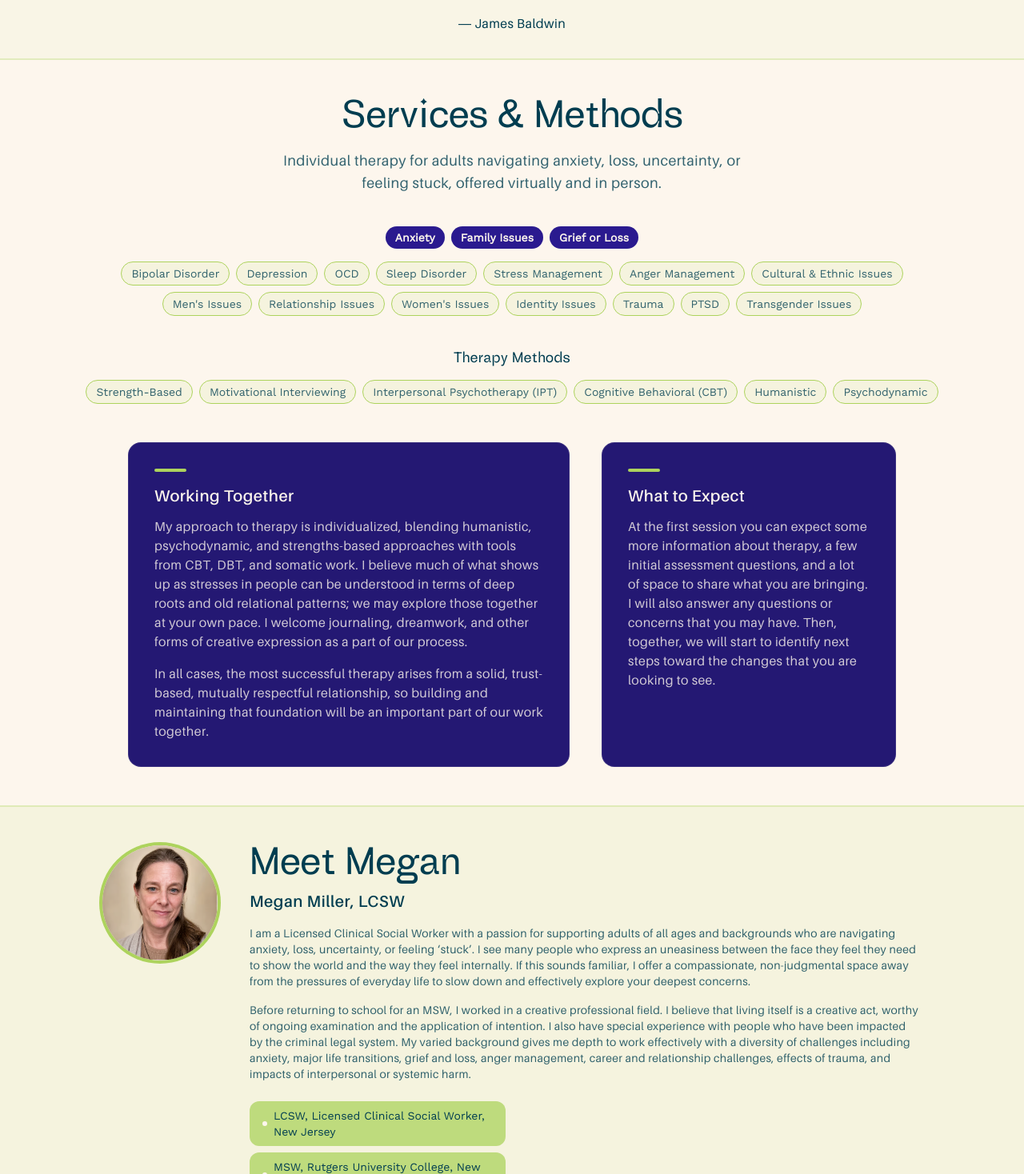
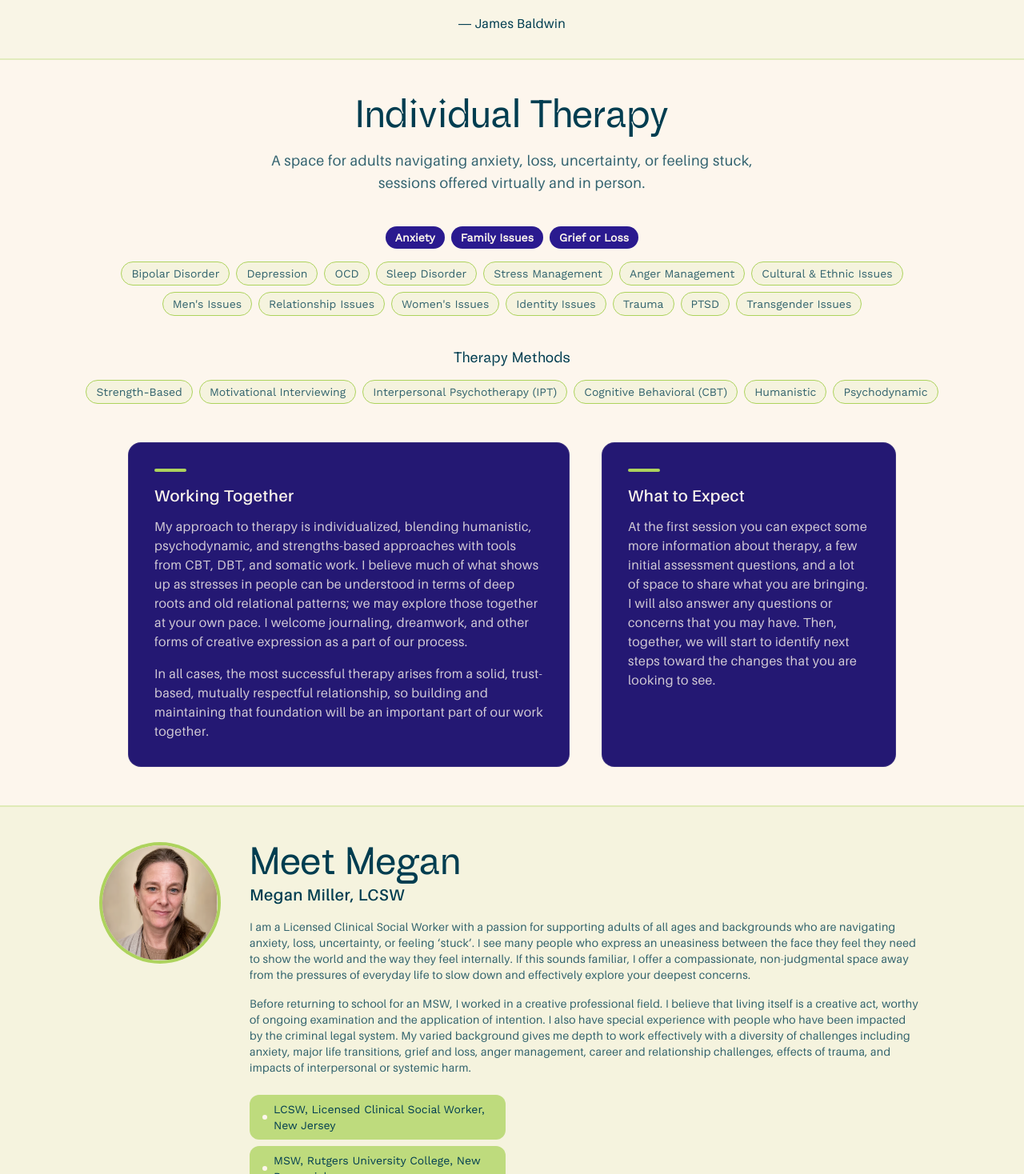
Before and after one commit to makapiatia/freespace-therapy, a Next.js app: page / in a window 1280 px wide. Shown: the part 622-2090 px from the top of the page at 80% size. Built offline with nearby package versions, Linux system fonts and the light colour scheme.

Commit message:
Style updates

```diff
--- a/src/components/About.tsx
+++ b/src/components/About.tsx
@@ -44,10 +44,10 @@ export default function About() {
             "justify-end md:col-start-2",
           )}
         >
-          <h2 className="font-diamond text-4xl text-darkTeal md:text-5xl">
+          <h2 className="font-diamond text-3xl text-darkTeal md:text-5xl">
             Meet Megan
           </h2>
-          <p className="font-aileron-semibold mt-2 text-xl text-darkTeal">
+          <p className="font-aileron-semibold text-xl text-darkTeal">
             Megan Miller, LCSW
           </p>
         </div>
--- a/src/components/Contact.tsx
+++ b/src/components/Contact.tsx
@@ -1,10 +1,10 @@
 export default function Contact() {
   return (
     <div id="contact">
-      <h2 className="font-diamond text-4xl text-cream md:text-5xl">
+      <h2 className="font-diamond text-3xl text-cream md:text-5xl">
         Contact
       </h2>
-      <p className="font-aileron mt-4 text-md text-cream/80 md:text-lg">
+      <p className="font-aileron mt-2 text-md text-cream/80 md:text-lg">
         Have questions or ready to schedule? Send a message and
         we&rsquo;ll follow up soon.
       </p>
--- a/src/components/Services.tsx
+++ b/src/components/Services.tsx
@@ -59,12 +59,12 @@ export default function Services() {
   return (
     <section id="services" className="pt-10 md:pt-12">
       <div className="mx-auto max-w-2xl px-8 text-center">
-        <h2 className="font-diamond text-4xl text-darkTeal md:text-5xl">
-          Services & Methods
+        <h2 className="font-diamond text-3xl text-darkTeal md:text-5xl">
+          Individual Therapy
         </h2>
-        <p className="font-aileron mt-4 text-base text-darkTeal/80 md:text-lg">
-          Individual therapy for adults navigating anxiety,
-          loss, uncertainty, or feeling stuck, offered virtually and in
+        <p className="font-aileron mt-2 md:mt-4 text-base text-darkTeal/80 md:text-lg">
+          A space for adults navigating anxiety,
+          loss, uncertainty, or feeling stuck, sessions offered virtually and in
           person.
         </p>
       </div>
```
